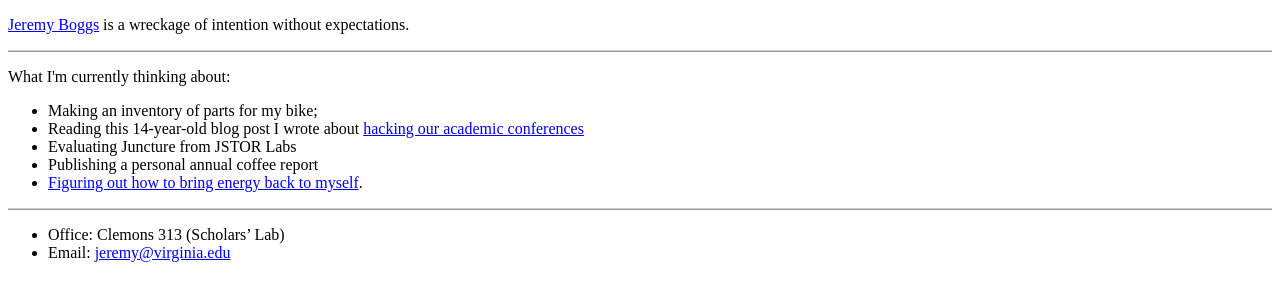
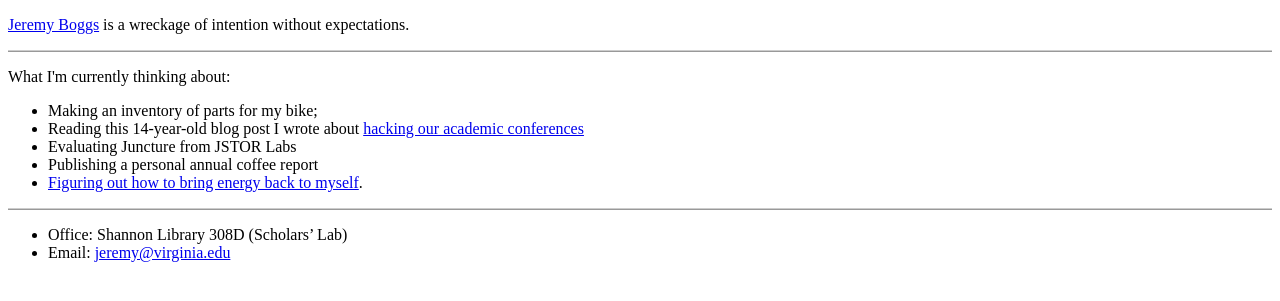
Before and after one commit to jeremyboggs/jeremyboggs.net, a Jekyll site: the page built from index.html, in a window 1280 px wide. Shown: the top 301 px of the page. Built offline with Jekyll 4.4.1, drawn with Linux system fonts in a browser that asks for light colours.

Commit message:
Updates office location.

```diff
--- a/_layouts/default.html
+++ b/_layouts/default.html
@@ -11,7 +11,7 @@
 </main>
 <footer role="contentinfo">
   <ul>
-    <li>Office: Clemons 313 (Scholars’ Lab)</li>
+    <li>Office: Shannon Library 308D (Scholars’ Lab)</li>
     <li>Email: <a href="mailto:jeremy@virginia.edu">jeremy@virginia.edu</a></li>
 </ul>
 </footer>
```
